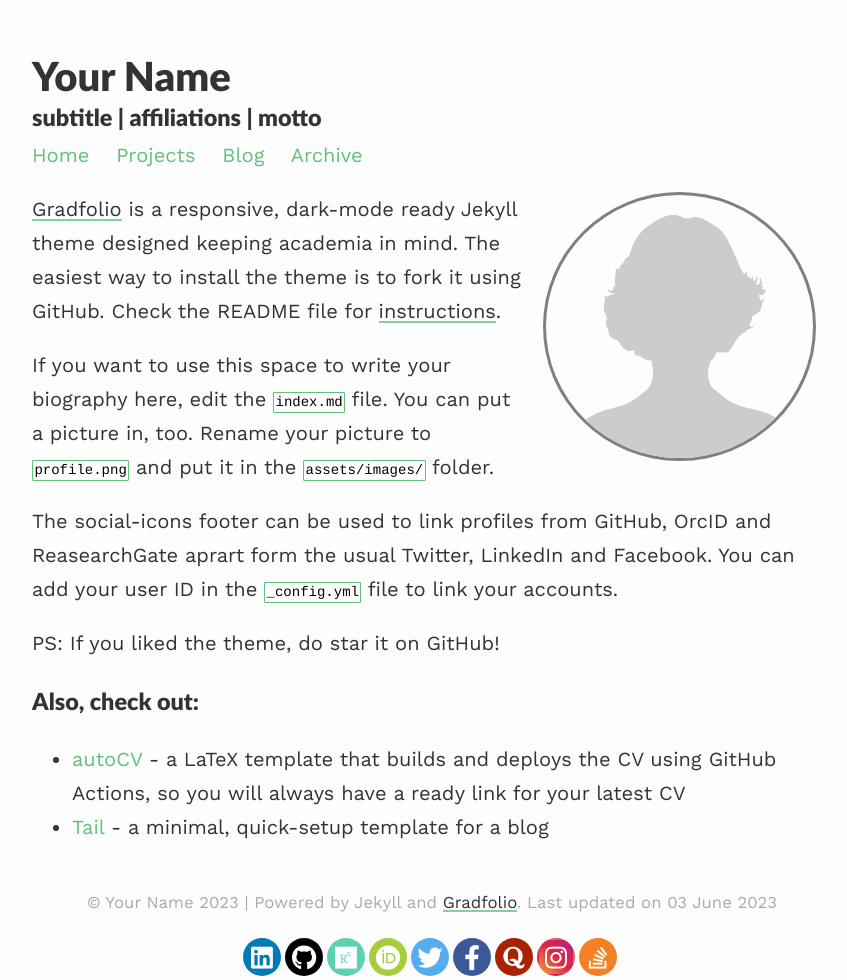
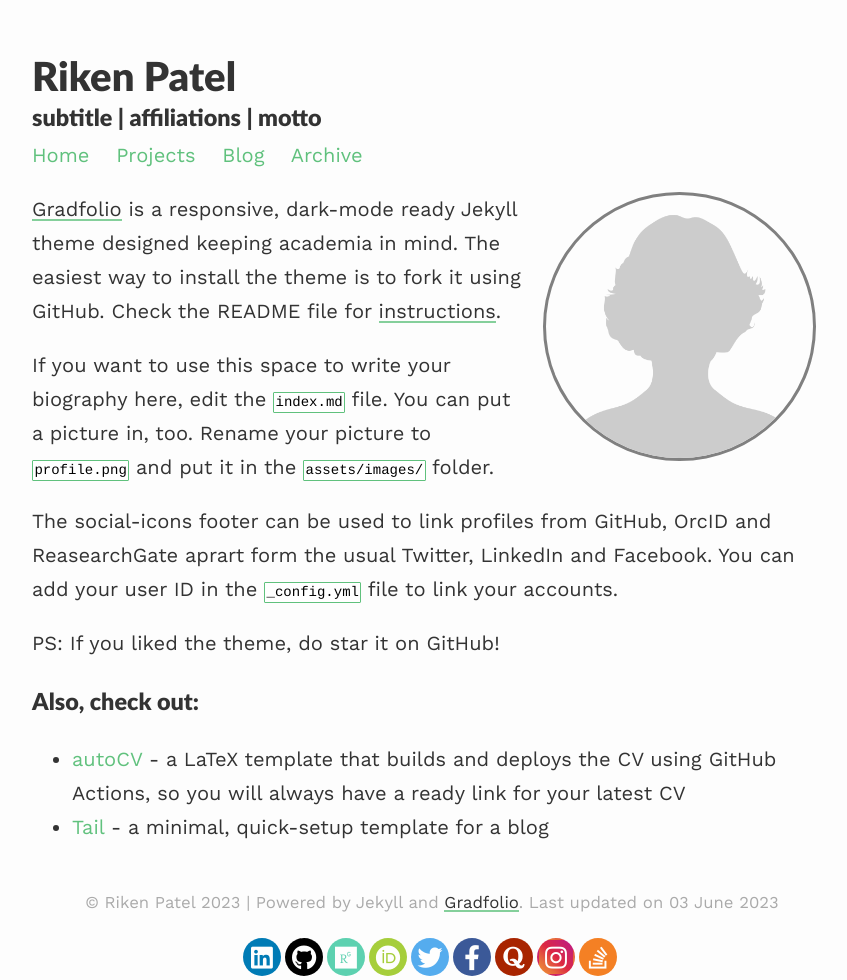
Before and after one commit to rikenppatel/rikenppatel.github.io, a Jekyll site: the page built from index.md, in a window 1280 px wide. Shown: the whole page, without its empty margins (208-1055 px from the left). Built offline with Jekyll 4.4.1, drawn with Linux system fonts in a browser that asks for light colours; nearby versions of some CDN libraries.

Commit message:
Initial commit

```diff
--- a/_config.yml
+++ b/_config.yml
@@ -1,10 +1,10 @@
 ### your site title here
 
-title: Your Name
+title: Riken Patel
 description: subtitle | affiliations | motto
 
-baseurl: /gradfolio #name of GitHub repository
-url: "" #custom url to be used instead of GitHub repository
+baseurl: / #name of GitHub repository
+url: "rikenppatel.github.io" #custom url to be used instead of GitHub repository
 email: #
 
 # Pagination
```
